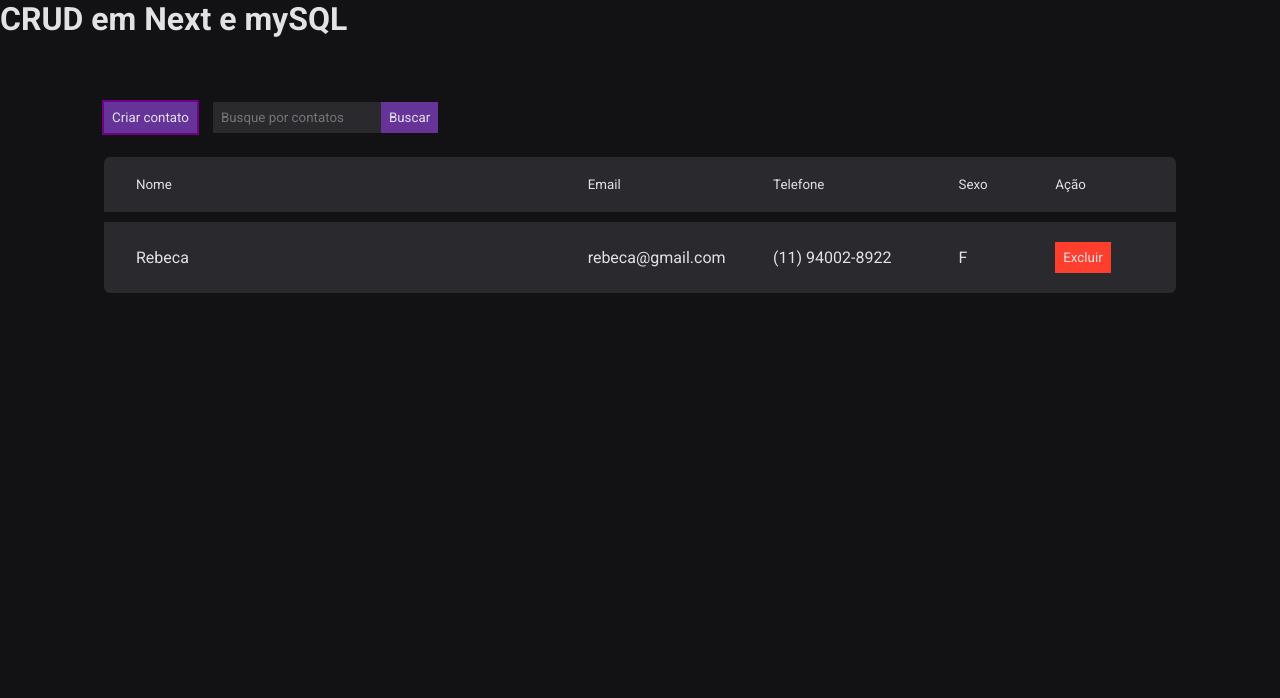
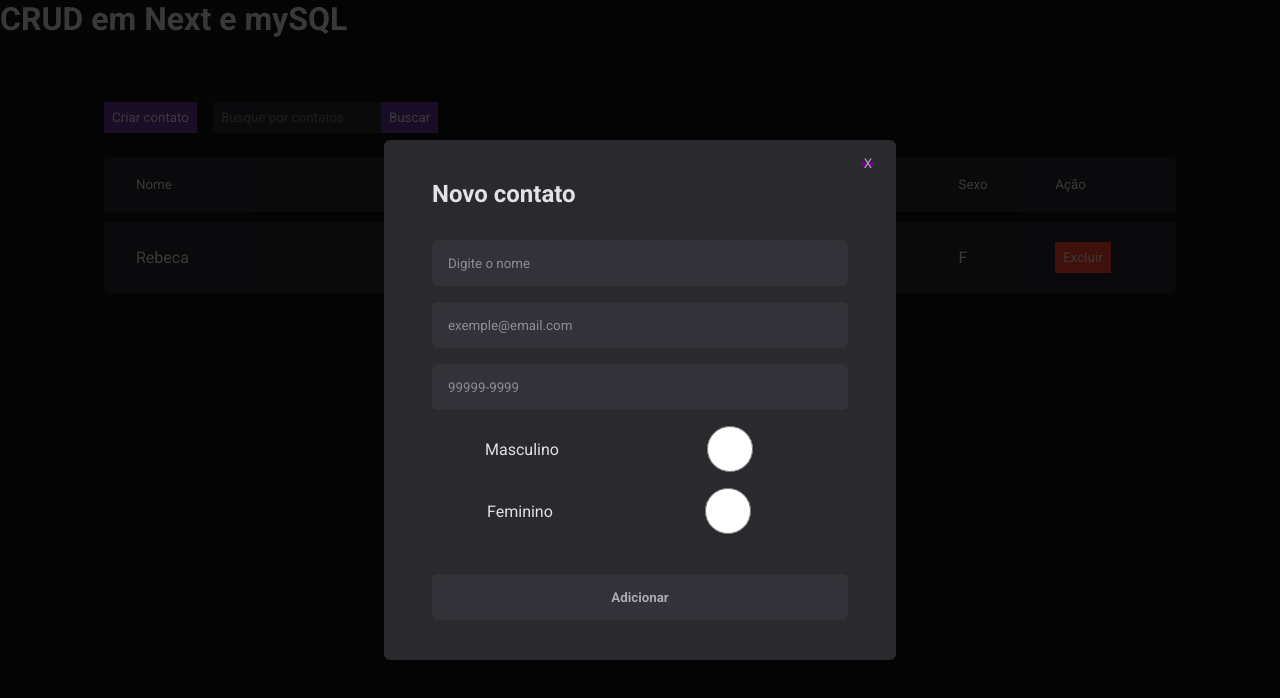
Before and after one commit to rebecaCaroba/app-crud, a Next.js app: page / in a window 1280 px wide. Both pictures are taken after a click on the button "Criar contato". Shown: the top 698 px of the page. Built offline with nearby package versions, Linux system fonts and the light colour scheme.

Commit message:
Estizando modal

```diff
--- a/package.json
+++ b/package.json
@@ -9,6 +9,7 @@
     "lint": "next lint"
   },
   "dependencies": {
+    "@radix-ui/react-dialog": "^1.0.5",
     "next": "14.0.4",
     "react": "^18",
     "react-dom": "^18",
--- a/src/components/Header/index.tsx
+++ b/src/components/Header/index.tsx
@@ -1,9 +1,17 @@
+'use client'
+import { ModalContact } from '../ModalContact'
 import './style.scss'
+import * as Dialog from '@radix-ui/react-dialog'
 
 export function Header() {
     return (
         <header className="HeaderTable">
-            <button>Criar contato</button>
+            <Dialog.Root>
+                <Dialog.Trigger asChild>
+                    <button>Criar contato</button>
+                </Dialog.Trigger>
+                <ModalContact />
+            </Dialog.Root>
             <form>
                 <input type="text" placeholder="Busque por contatos" />
                 <button type="submit">Buscar</button>
--- /dev/null
+++ b/src/components/ModalContact/index.tsx
@@ -0,0 +1,46 @@
+'use client'
+import * as Dialog from '@radix-ui/react-dialog';
+import './style.scss';
+
+export function ModalContact() {
+    return (
+        <Dialog.Portal>
+            <Dialog.Overlay>
+                <div className="overlay" />
+            </Dialog.Overlay>
+            <Dialog.Content>
+                <div className="content-modal">
+                    <Dialog.Title>Novo contato</Dialog.Title>
+                        <Dialog.DialogClose className="close-button">
+                            X
+                        </Dialog.DialogClose>
+                    <form>
+                        <input
+                        type="text"
+                        placeholder='Digite o nome'
+                        required/>
+                        <input
+                        type="email"
+                        placeholder='exemple@email.com'
+                        pattern=".+@example\.com"
+                        required />
+                        <input
+                        type="tel"
+                        placeholder='99999-9999'
+                        required />
+
+                        <div className='radioContainer'>
+                            <label htmlFor="mas">Masculino</label>
+                            <input type="radio" name="sexo" id="mas" value="M" />
+                        </div>
+                        <div className='radioContainer'>
+                            <label htmlFor="fem">Feminino</label>
+                            <input type="radio" name="sexo" id="fem" value="F" />
+                        </div>
+                        <button type="submit">Adicionar</button>
+                    </form>
+                </div>
+            </Dialog.Content>
+        </Dialog.Portal>
+    );
+}
--- /dev/null
+++ b/src/components/ModalContact/style.scss
@@ -0,0 +1,83 @@
+@import '../../styles/config/variables';
+
+.overlay {
+  position: fixed;
+  width: 100vw;
+  height: 100vh;
+  inset: 0;
+  background: rgba(0, 0, 0, 0.75);
+}
+
+.content-modal {
+  min-width: 32rem;
+  border-radius: 6px;
+  padding: 2.5rem 3rem;
+  background: $c-gray-700;
+  position: fixed;
+  top: 50%;
+  left: 50%;
+  transform: translate(-50%, -50%);
+
+  form {
+    margin-top: 2rem;
+    display: flex;
+    flex-direction: column;
+    gap: 1rem;
+  }
+
+  input {
+    height: 46px;
+    border-radius: 6px;
+    border: 0;
+    background: $c-gray-600;
+    color: $c-gray-300;
+    padding: 1rem;
+
+    &::placeholder {
+      color: $c-gray-400;
+    }
+  }
+
+  button[type="submit"] {
+    height: 46px;
+    border: 0;
+    background: $c-gray-600;
+    color: $c-gray-300;
+    border-radius: 6px;
+    font-weight: 700;
+    padding: 0 1.25rem;
+    margin-top: 1.5rem;
+    transition: background-color 0.2s;
+    cursor: pointer;
+
+    &:hover {
+      background: $c-purple-300;
+    }
+  }
+}
+
+.radioContainer {
+    display: flex;
+    align-items: center;
+    justify-content: space-around;
+
+    input {
+    width: 130px;
+    border-radius: 6px;
+    border: 0;
+    background: $c-gray-700;
+    color: $c-gray-300;
+    padding: 1rem;
+    }
+}
+
+.close-button {
+  position: absolute;
+  top: 1.5rem;
+  right: 1.5rem;
+  line-height: 0;
+  border: 0;
+  background: transparent;
+  color: $c-gray-300;
+  cursor: pointer;
+}
```
Also changed, not shown: 1 other file (tests, documents, lock files or other folders).
